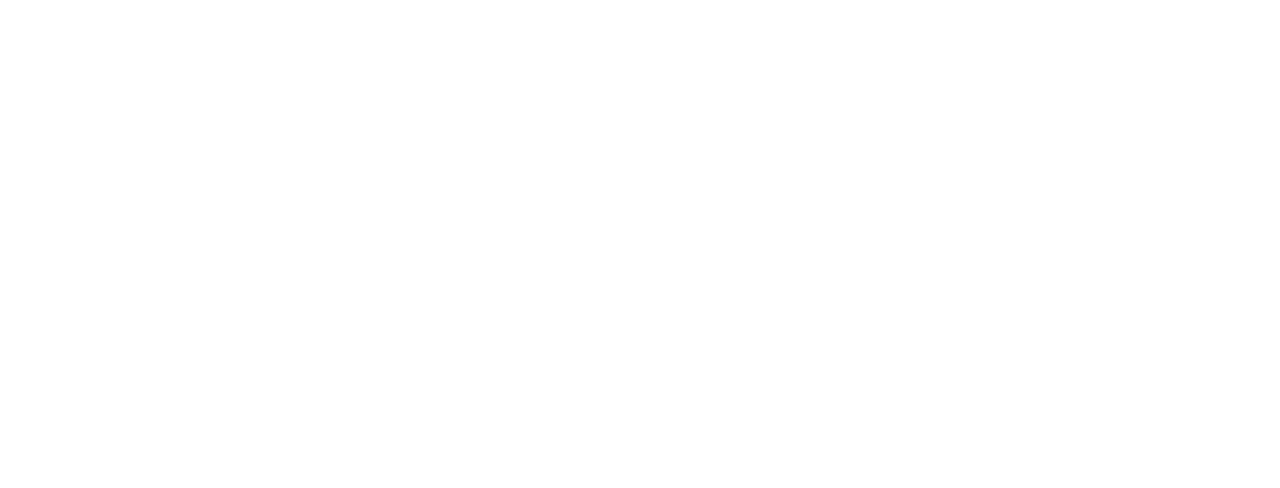
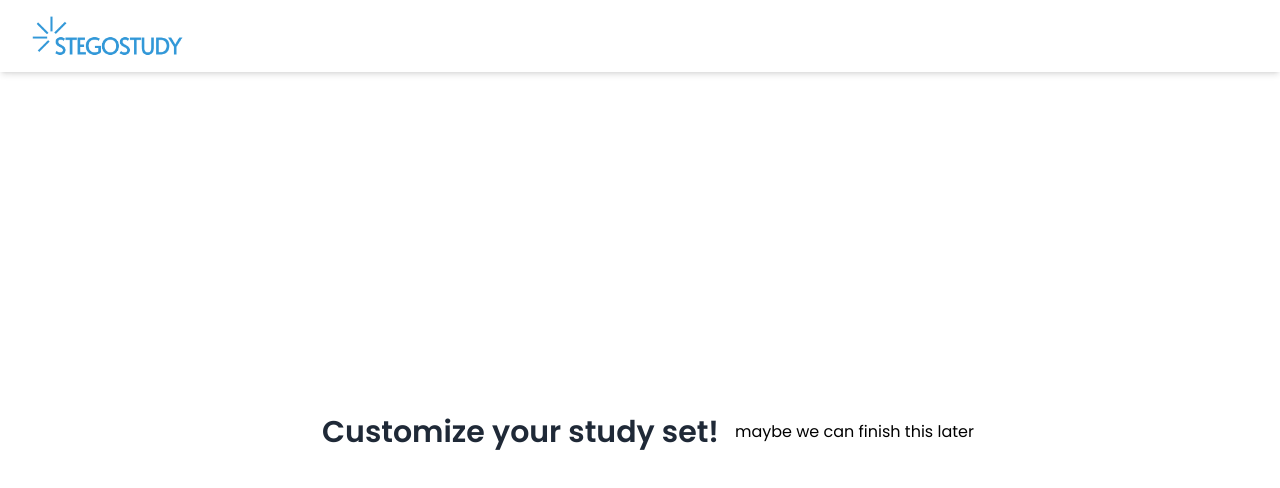
Before and after one commit to DaRealMonkeyKing/DeltaHacks2025, a React (Vite) app: page /customizeup in a window 1280 px wide. Before the commit this address had no page. Shown: the top 488 px of the page. Built offline with nearby package versions, Linux system fonts and the light colour scheme.

Commit message:
random stuff

```diff
--- a/src/App.jsx
+++ b/src/App.jsx
@@ -5,6 +5,7 @@
 import Upload from './pages/upload'
 import Study from './pages/study'
 import Results from './pages/results'
+import CustomizeUpload from './pages/customizeup'
 import './App.css'
 
 function App() {
@@ -17,6 +18,7 @@
           <Route path="/upload" element={<Upload />} />
           <Route path="/study" element={<Study />} />
           <Route path="/results" element={<Results />} />
+          <Route path="/customizeup" element={<CustomizeUpload />} />
         </Routes>
       </BrowserRouter>
     </div>
--- /dev/null
+++ b/src/pages/customizeup.jsx
@@ -0,0 +1,24 @@
+import React from 'react'
+import { Link } from 'react-router-dom'
+
+export default function CustomizeUpload() {
+  return (
+    <div>
+        <header className="flex fixed top-0 left-0 right-0 justify-between items-center px-8 py-4 bg-white shadow-md">
+        <div className="h-10">
+          <Link to="/">
+            <img
+              src="src\assets\logo.png"
+              alt="Logo"
+              className="h-full w-auto"
+            />
+          </Link>
+        </div>
+      </header>
+      <div className="flex items-center justify-center min-h-screen">
+        <h2 className="text-3xl text-gray-800 font-semibold p-4">Customize your study set!</h2>
+        <p>maybe we can finish this later</p>
+      </div>
+    </div>
+  )
+}
```
